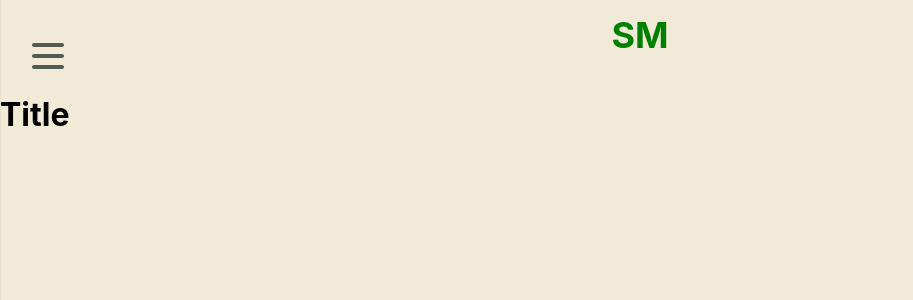
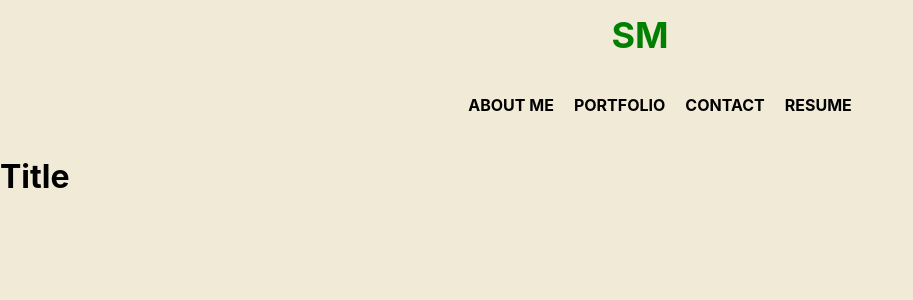
Before and after one commit to Stevtm/portfolio-v3, a React (Create React App) app: page / in a window 1280 px wide. Shown: the top 300 px of the page, without its empty margins (0-913 px from the left). Built offline with nearby package versions, Linux system fonts and the light colour scheme.

Commit message:
install react-responsive and set up responsive navbar

```diff
--- a/package.json
+++ b/package.json
@@ -9,6 +9,7 @@
     "prop-types": "^15.7.2",
     "react": "^17.0.2",
     "react-dom": "^17.0.2",
+    "react-responsive": "^8.2.0",
     "react-scripts": "4.0.3",
     "styled-components": "^5.3.0",
     "web-vitals": "^1.1.2"
--- a/src/components/Burger/index.js
+++ b/src/components/Burger/index.js
@@ -24,17 +24,36 @@ const StyledBurger = styled.button`
 	div {
 		width: 2rem;
 		height: 0.25rem;
-		background: ${({ theme }) => theme.secondary};
+		background: ${({ theme, open }) =>
+			open ? theme.tertiary : theme.secondary};
 		border-radius: 10px;
 		transition: all 0.3s linear;
 		position: relative;
 		transform-origin: 1px;
+
+		:first-child {
+			transform: ${({ open }) => (open ? "rotate(45deg)" : "rotate(0)")};
+		}
+
+		:nth-child(2) {
+			opacity: ${({ open }) => (open ? "0" : "1")};
+			transform: ${({ open }) => (open ? "translateX(20px)" : "translateX(0)")};
+		}
+
+		:nth-child(3) {
+			transform: ${({ open }) => (open ? "rotate(-45deg)" : "rotate(0)")};
+		}
 	}
 `;
 
-const Burger = ({ open, setOpen }) => {
+const Burger = ({ open, setOpen, onClickOutside }) => {
 	return (
-		<StyledBurger open={open} onClick={() => setOpen(!open)}>
+		<StyledBurger
+			open={open}
+			onClick={() => {
+				setOpen(!open);
+			}}
+		>
 			<div></div>
 			<div></div>
 			<div></div>
--- a/src/components/Nav/index.js
+++ b/src/components/Nav/index.js
@@ -1,6 +1,6 @@
 import React, { useState } from "react";
+import MediaQuery from "react-responsive";
 import styled from "styled-components";
-
 import Burger from "../Burger";
 import Menu from "../Menu";
 
@@ -25,32 +25,32 @@ const Logo = styled.a`
 	text-decoration: none;
 `;
 
-// const NavBar = styled.ul`
-// 	/* box model */
-// 	display: flex;
-// 	flex-direction: row;
+const NavBar = styled.ul`
+	/* box model */
+	display: flex;
+	flex-direction: row;
 
-// 	/* visual decorations */
-// 	list-style: none;
-// `;
+	/* visual decorations */
+	list-style: none;
+`;
 
-// const NavLink = styled.li`
-// 	/* box model */
-// 	padding: 5px 10px;
+const NavLink = styled.li`
+	/* box model */
+	padding: 5px 10px;
 
-// 	/* typography */
-// 	color: black;
-// 	&:hover {
-// 		color: green;
-// 	}
-// 	font-weight: bold;
-// 	text-align: center;
-// 	text-transform: uppercase;
+	/* typography */
+	color: black;
+	&:hover {
+		color: green;
+	}
+	font-weight: bold;
+	text-align: center;
+	text-transform: uppercase;
 
-// 	/* visual decorations */
-// 	cursor: pointer;
-// 	transition: all 0.2s ease-out;
-// `;
+	/* visual decorations */
+	cursor: pointer;
+	transition: all 0.2s ease-out;
+`;
 
 const Nav = () => {
 	const [openBurger, setOpenBurger] = useState(false);
@@ -60,18 +60,22 @@ const Nav = () => {
 			<h2>
 				<Logo href="/">SM</Logo>
 			</h2>
+			<MediaQuery maxWidth={640}>
 				<div>
 					<Burger open={openBurger} setOpen={setOpenBurger}></Burger>
 					<Menu open={openBurger} setOpen={setOpenBurger}></Menu>
 				</div>
-			{/* <nav>
+			</MediaQuery>
+			<MediaQuery minWidth={641}>
+				<nav>
 					<NavBar>
 						<NavLink>About Me</NavLink>
 						<NavLink>Portfolio</NavLink>
 						<NavLink>Contact</NavLink>
 						<NavLink>Resume</NavLink>
 					</NavBar>
-			</nav> */}
+				</nav>
+			</MediaQuery>
 		</Header>
 	);
 };
```
Also changed, not shown: 1 other file (tests, documents, lock files or other folders). Lines whose indentation alone changed are shown as unchanged.
